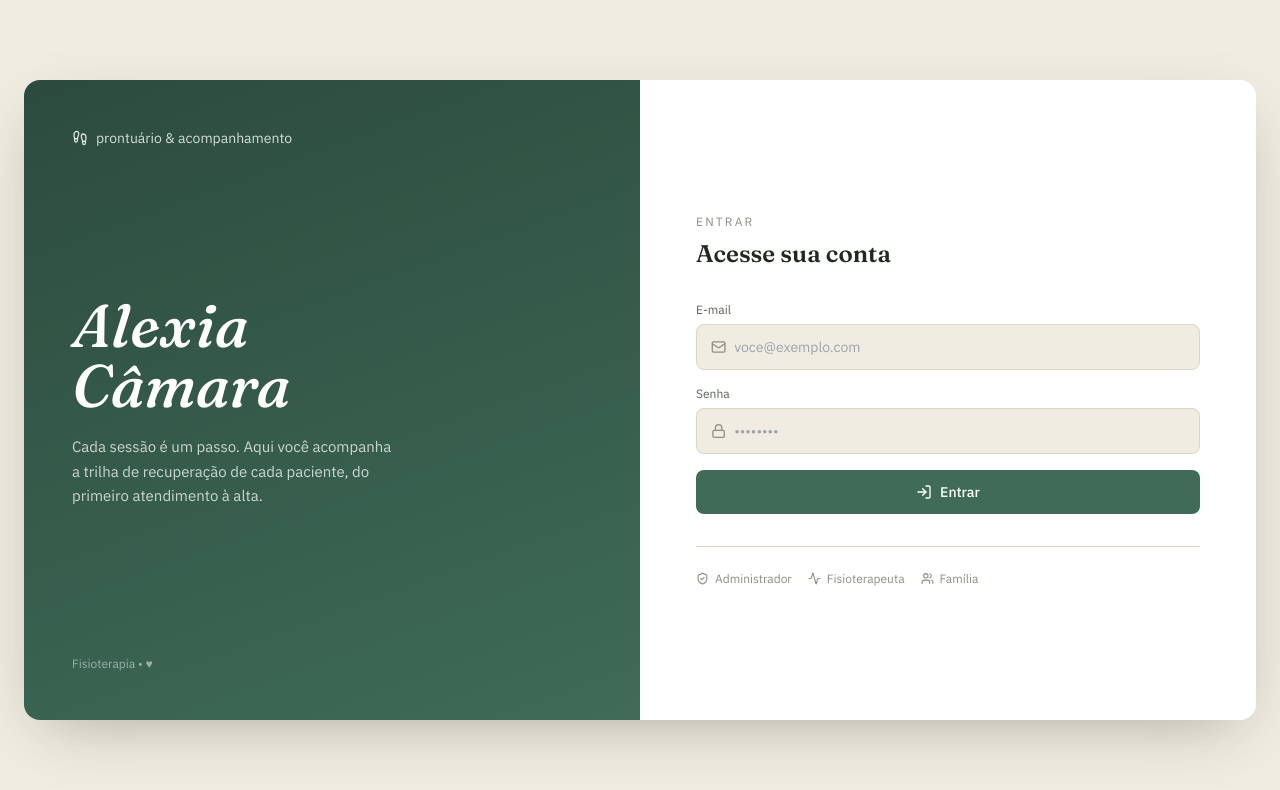
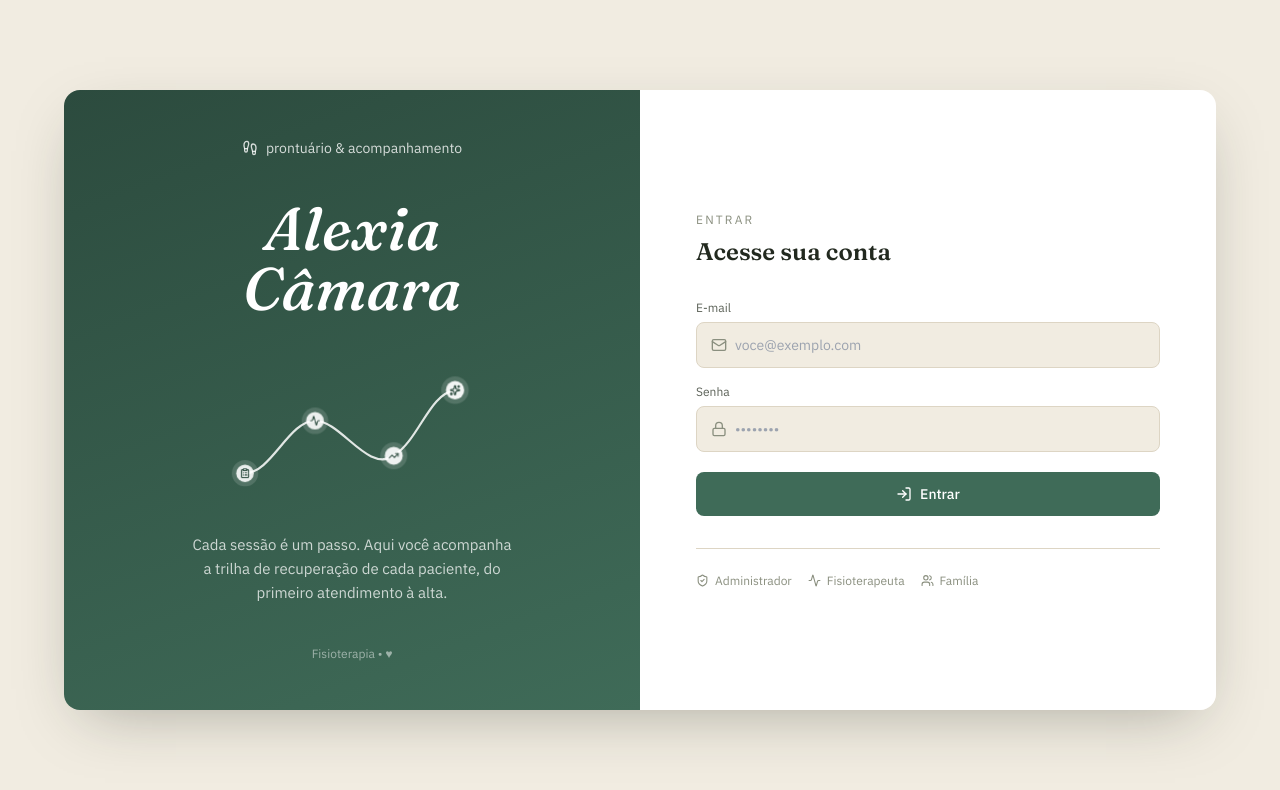
Before and after one commit to MarcioParanhos/alexia-camara-app, a Next.js app: page /login in a window 1280 px wide. Shown: the top 790 px of the page. Built offline with nearby package versions, Linux system fonts and the light colour scheme.

Commit message:
refactor: layout change and modernization of the login screen.

```diff
--- a/app/login/page.tsx
+++ b/app/login/page.tsx
@@ -3,8 +3,27 @@
 import { useState } from "react";
 import { signIn } from "next-auth/react";
 import { useRouter } from "next/navigation";
-import { Mail, Lock, LogIn, Footprints, ShieldCheck, Activity, Users } from "lucide-react";
+import {
+  Mail,
+  Lock,
+  LogIn,
+  Footprints,
+  ShieldCheck,
+  Activity,
+  Users,
+  ClipboardList,
+  TrendingUp,
+  Sparkles,
+  Loader2,
+} from "lucide-react";
 import { C } from "@/lib/design-tokens";
+
+const ETAPAS = [
+  { icon: ClipboardList, cx: 40, cy: 150 },
+  { icon: Activity, cx: 120, cy: 90 },
+  { icon: TrendingUp, cx: 210, cy: 130 },
+  { icon: Sparkles, cx: 280, cy: 55 },
+];
 
 export default function LoginPage() {
   const router = useRouter();
@@ -36,43 +55,119 @@ export default function LoginPage() {
   }
 
   return (
-    <div className="min-h-screen flex items-center justify-center p-4 sm:p-6" style={{ background: C.surface }}>
-      <div
-        className="grid md:grid-cols-2 md:min-h-[640px] min-h-screen w-full rounded-2xl overflow-hidden"
-        style={{ boxShadow: "0 20px 60px -20px rgba(34,41,31,0.35)" }}
-      >
-        <div
-          className="relative flex flex-col justify-between gap-8 p-7 sm:p-10 md:p-12"
-          style={{ background: `linear-gradient(160deg, ${C.primaryDark}, ${C.primary})` }}
-        >
-          <div className="relative z-10">
-            <div className="flex items-center gap-2 text-white/80 text-sm">
-              <Footprints size={16} />
-              <span>prontuário &amp; acompanhamento</span>
-            </div>
+    <div
+      className="min-h-screen flex items-center justify-center p-4 sm:p-6"
+      style={{ background: C.surface }}
+    >
+      <style>{`
+        @keyframes trilhaTraco {
+          from { stroke-dashoffset: 480; }
+          to { stroke-dashoffset: 0; }
+        }
+        @keyframes trilhaNo {
+          0%, 100% { transform: scale(1); opacity: 0.9; }
+          50% { transform: scale(1.12); opacity: 1; }
+        }
+        .trilha-linha {
+          stroke-dasharray: 480;
+          animation: trilhaTraco 1.8s cubic-bezier(0.65, 0, 0.35, 1) forwards;
+        }
+        .trilha-no {
+          transform-origin: center;
+          transform-box: fill-box;
+          opacity: 0;
+          animation: trilhaNo 2.6s ease-in-out infinite;
+          animation-fill-mode: backwards;
+        }
+      `}</style>
+
+      <div className="grid md:grid-cols-2 w-full max-w-6xl md:min-h-[620px] rounded-2xl overflow-hidden" style={{ boxShadow: "0 20px 60px -20px rgba(34,41,31,0.35)" }}>
+        {/* Painel — trilha de evolução ilustrada */}
+        <div className="relative flex items-center flex-col p-6 sm:p-10 md:p-12" style={{background: `linear-gradient(160deg, ${C.primaryDark}, ${C.primary})`,}}>
+          <div className="relative z-10 flex items-center gap-2 text-white/80 text-sm">
+            <Footprints size={16} />
+            <span>prontuário &amp; acompanhamento</span>
           </div>
-          <div className="relative z-10">
-            <h1 className="text-white text-4xl sm:text-5xl md:text-6xl leading-[0.95] font-display italic font-medium">
+
+          {/* bloco principal — agora ocupa o espaço restante e se centraliza nele */}
+          <div className="relative z-10 flex-1 flex flex-col items-center justify-center text-center">
+            <h1 className="text-white text-center text-4xl sm:text-5xl md:text-6xl leading-[0.95] font-display italic font-medium mb-6">
               Alexia
               <br />
               Câmara
             </h1>
-            <p className="text-white/75 mt-5 max-w-xs text-[15px] leading-relaxed">
-              Cada sessão é um passo. Aqui você acompanha a trilha de recuperação de cada paciente, do primeiro atendimento à alta.
+
+            {/* trilha ilustrada: avaliação → sessões → evolução → alta */}
+            <svg
+              aria-hidden
+              viewBox="0 0 320 190"
+              className="w-full max-w-[280px] h-auto -ml-1 mb-6"
+              fill="none"
+            >
+              <path
+                d="M40 150 C 70 150, 90 90, 120 90 S 180 150, 210 130 S 250 60, 280 55"
+                stroke="rgba(255,255,255,0.85)"
+                strokeWidth="2.5"
+                strokeLinecap="round"
+                className="trilha-linha"
+              />
+              {ETAPAS.map((e, i) => (
+                <g
+                  key={i}
+                  className="trilha-no"
+                  style={{ animationDelay: `${0.4 + i * 0.15}s` }}
+                >
+                  <circle
+                    cx={e.cx}
+                    cy={e.cy}
+                    r="15"
+                    fill="white"
+                    fillOpacity="0.16"
+                  />
+                  <circle cx={e.cx} cy={e.cy} r="10" fill="white" />
+                  <foreignObject
+                    x={e.cx - 6}
+                    y={e.cy - 6}
+                    width="12"
+                    height="12"
+                  >
+                    <e.icon size={12} color={C.primaryDark} strokeWidth={2.5} />
+                  </foreignObject>
+                </g>
+              ))}
+            </svg>
+
+            <p className="text-white/75 max-w-xs text-[15px] leading-relaxed">
+              Cada sessão é um passo. Aqui você acompanha a trilha de
+              recuperação de cada paciente, do primeiro atendimento à alta.
             </p>
           </div>
-          <div className="relative z-10 text-white/50 text-xs">Fisioterapia • ♥</div>
+
+          <div className="relative z-10 text-white/50 text-xs">
+            Fisioterapia • ♥
+          </div>
         </div>
 
-        <div className="flex flex-col justify-center px-7 sm:px-10 md:px-14 py-10 md:py-12 bg-white">
-          <p className="text-xs uppercase tracking-[0.18em] mb-2 text-inkFaint">Entrar</p>
-          <h2 className="text-2xl mb-8 font-display font-semibold text-ink">Acesse sua conta</h2>
+        {/* Formulário */}
+        <div className="flex flex-col justify-center px-6 sm:px-10 md:px-14 py-9 md:py-12 bg-white">
+          <p className="text-xs uppercase tracking-[0.18em] mb-2 text-inkFaint">
+            Entrar
+          </p>
+          <h2 className="text-2xl mb-8 font-display font-semibold text-ink">
+            Acesse sua conta
+          </h2>
 
           <form onSubmit={handleSubmit}>
-            <label className="text-xs mb-1.5 block text-inkSoft">E-mail</label>
-            <div className="flex items-center gap-2 rounded-lg px-3.5 py-3 mb-4 bg-surface border border-line">
-              <Mail size={16} color={C.inkFaint} />
+            <label
+              htmlFor="email"
+              className="text-xs mb-1.5 block text-inkSoft"
+            >
+              E-mail
+            </label>
+            <div className="flex items-center gap-2 rounded-lg px-3.5 py-3 mb-4 bg-surface border border-line transition-colors focus-within:border-primary">
+              <Mail size={16} color={C.inkFaint} className="shrink-0" />
               <input
+                id="email"
                 type="email"
                 required
                 value={email}
@@ -82,10 +177,16 @@ export default function LoginPage() {
               />
             </div>
 
-            <label className="text-xs mb-1.5 block text-inkSoft">Senha</label>
-            <div className="flex items-center gap-2 rounded-lg px-3.5 py-3 mb-2 bg-surface border border-line">
-              <Lock size={16} color={C.inkFaint} />
+            <label
+              htmlFor="senha"
+              className="text-xs mb-1.5 block text-inkSoft"
+            >
+              Senha
+            </label>
+            <div className="flex items-center gap-2 rounded-lg px-3.5 py-3 mb-2 bg-surface border border-line transition-colors focus-within:border-primary">
+              <Lock size={16} color={C.inkFaint} className="shrink-0" />
               <input
+                id="senha"
                 type="password"
                 required
                 value={senha}
@@ -95,15 +196,27 @@ export default function LoginPage() {
               />
             </div>
 
-            {erro && <p className="text-xs mb-4" style={{ color: C.attention }}>{erro}</p>}
+            {erro && (
+              <div
+                className="flex items-center gap-2 rounded-lg px-3 py-2.5 mt-3 text-xs"
+                style={{ background: "#FBEAE5", color: C.attention }}
+              >
+                {erro}
+              </div>
+            )}
 
             <button
               type="submit"
               disabled={carregando}
-              className="flex items-center justify-center gap-2 rounded-lg py-3 text-sm font-medium text-white transition-opacity hover:opacity-90 disabled:opacity-60 w-full mt-4"
+              className="flex items-center justify-center gap-2 rounded-lg py-3 text-sm font-medium text-white transition-opacity hover:opacity-90 disabled:opacity-60 w-full mt-5"
               style={{ background: C.primary }}
             >
-              <LogIn size={16} /> {carregando ? "Entrando..." : "Entrar"}
+              {carregando ? (
+                <Loader2 size={16} className="animate-spin" />
+              ) : (
+                <LogIn size={16} />
+              )}
+              {carregando ? "Entrando..." : "Entrar"}
             </button>
           </form>
 
@@ -113,7 +226,10 @@ export default function LoginPage() {
               { icon: Activity, label: "Fisioterapeuta" },
               { icon: Users, label: "Família" },
             ].map((r, i) => (
-              <div key={i} className="flex items-center gap-1.5 text-xs text-inkFaint">
+              <div
+                key={i}
+                className="flex items-center gap-1.5 text-xs text-inkFaint"
+              >
                 <r.icon size={13} /> {r.label}
               </div>
             ))}
```
